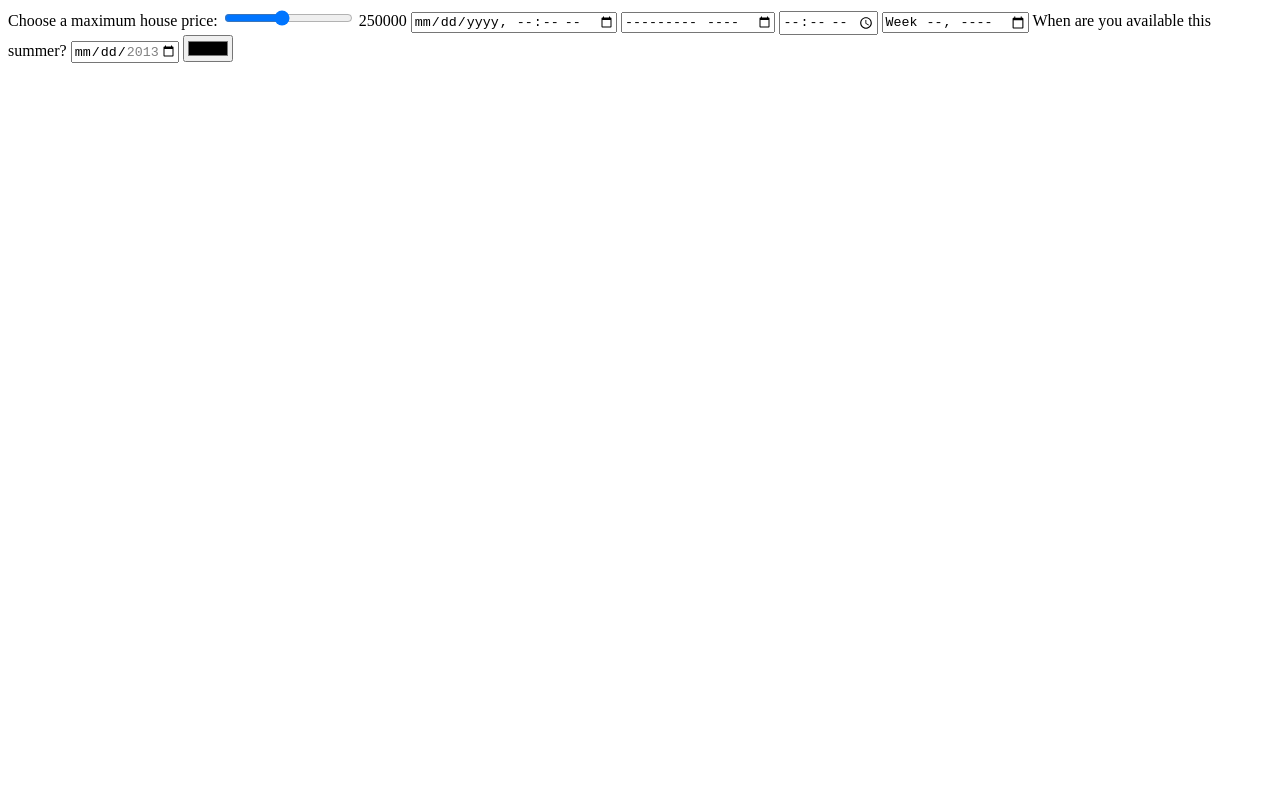
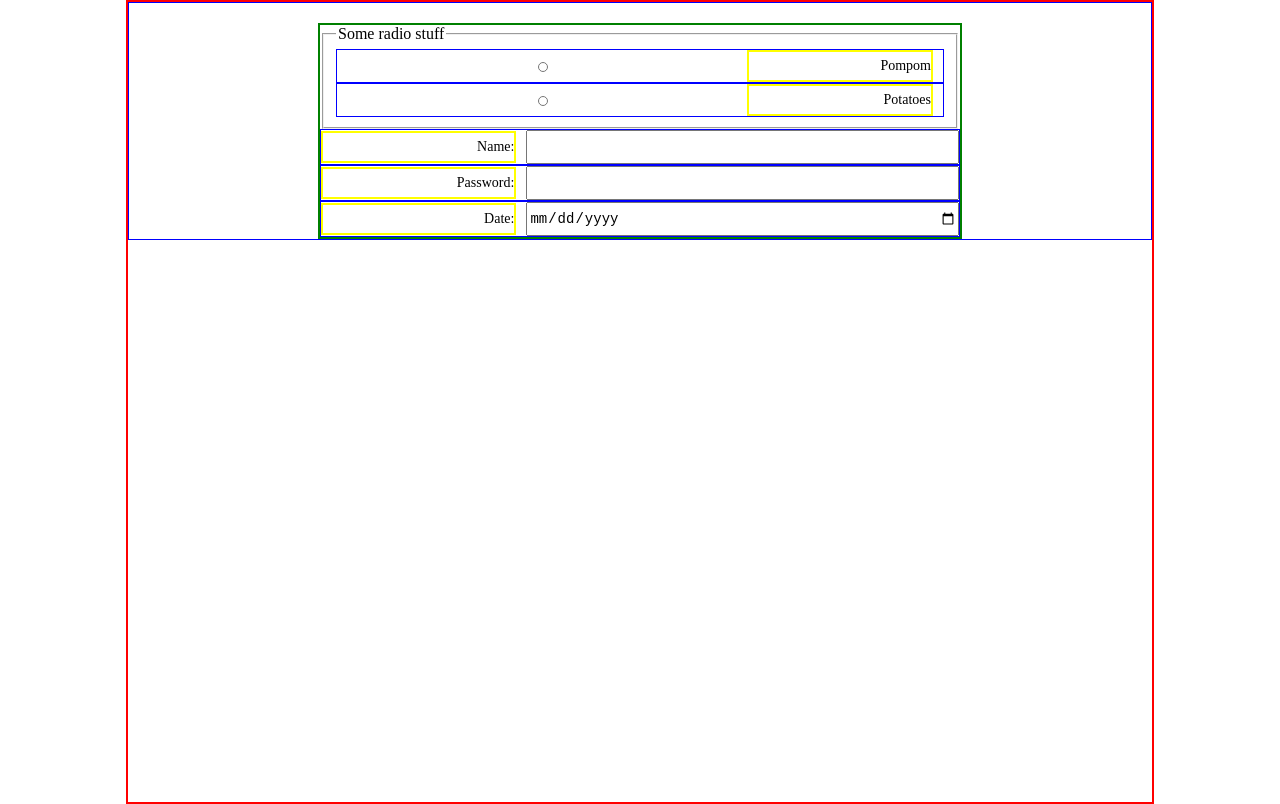
Before and after one commit to Ryusaem/js-contact-form, a plain HTML site: page training.html in a window 1280 px wide. Drawn offline with Linux system fonts and the light colour scheme.

Commit message:
Still training with form, not doing real work

```diff
--- a/training.html
+++ b/training.html
@@ -5,41 +5,85 @@
     <meta charset="utf-8">
     <meta name="viewport" content="width=device-width">
     <title>My test page</title>
+    <style>
+        body {
+            width: 80vw;
+            border: 2px red solid;
+            margin: 0 auto;
+            min-height: 100vh;
+        }
+
+        form {
+            width: 50vw;
+            border: 2px solid green;
+            margin: 0 auto;
+            margin-top: 20px;
+        }
+
+        div {
+            display: flex;
+            justify-content: space-between;
+            align-items: center;
+            border: 1px solid blue;
+        }
+
+        label {
+            /* margin-left: 10px; */
+            width: 30%;
+            text-align: right;
+            margin-right: 10px;
+            border: 2px solid yellow;
+        }
+
+        input {
+            flex: auto;
+        }
+
+        label,
+        input,
+        button {
+            line-height: 2;
+            font-size: 14px;
+        }
+
+        input[type="radio"] {
+            width: 10px;
+            height: 10px;
+        }
+    </style>
 </head>
 
 <body>
-    <label for="price">Choose a maximum house price: </label>
-    <input type="range" name="price" id="price" min="50000" max="500000" step="100" value="250000" />
-    <output class="price-output" for="price"></output>
+    <div class="form-container">
+        <form action="#" method="post">
+            <fieldset>
+                <legend>Some radio stuff</legend>
+                <div>
+                    <input type="radio" name="stuff" value="pompom">
+                    <label for="stuff">Pompom</label>
+                </div>
+                <div>
+                    <input type="radio" name="stuff" value="potatoes">
+                    <label for="stuff">Potatoes</label>
+                </div>
+            </fieldset>
+            <div>
+                <label for="user_name">Name: </label>
+                <input type="text" name="user_name" id="user_name">
+            </div>
 
-    <input type="datetime-local" name="datetime" id="datetime" />
+            <div>
+                <label for="user_password">Password: </label>
+                <input type="password">
+            </div>
 
-    <input type="month" name="month" id="month" />
+            <div>
+                <label for="user_data">Date: </label>
+                <input type="date">
+            </div>
 
-    <input type="time" name="time" id="time" />
-
-    <input type="week" name="week" id="week" />
-
-    <label for="myDate">When are you available this summer?</label>
-    <input type="date" name="myDate" min="2013-06-01" max="2013-08-31" step="7" id="myDate" />
-
-    <input type="color" name="color" id="color" />
-
-
-
-
-
-
-    <script>
-        const priceInput = document.querySelector('#price');
-        const priceOutput = document.querySelector('.price-output');
-
-        priceOutput.textContent = priceInput.value;
-
-        priceInput.addEventListener("input", () => {
-            priceOutput.textContent = priceInput.value;
-        })
-    </script>
+        </form>
+    </div>
 
 </body>
 
```
